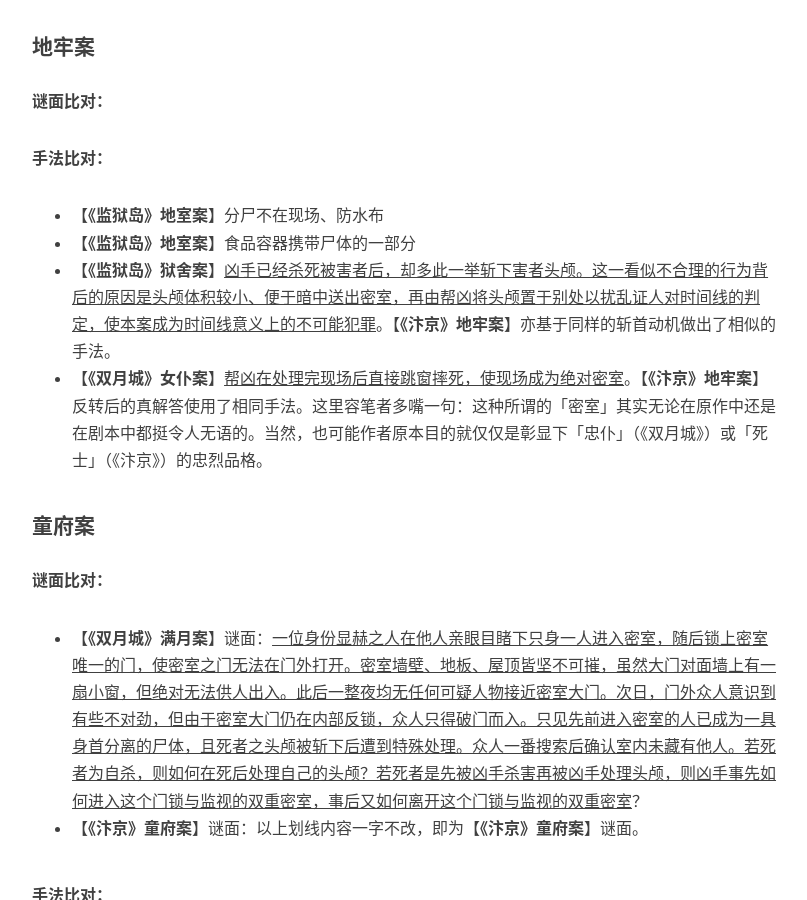
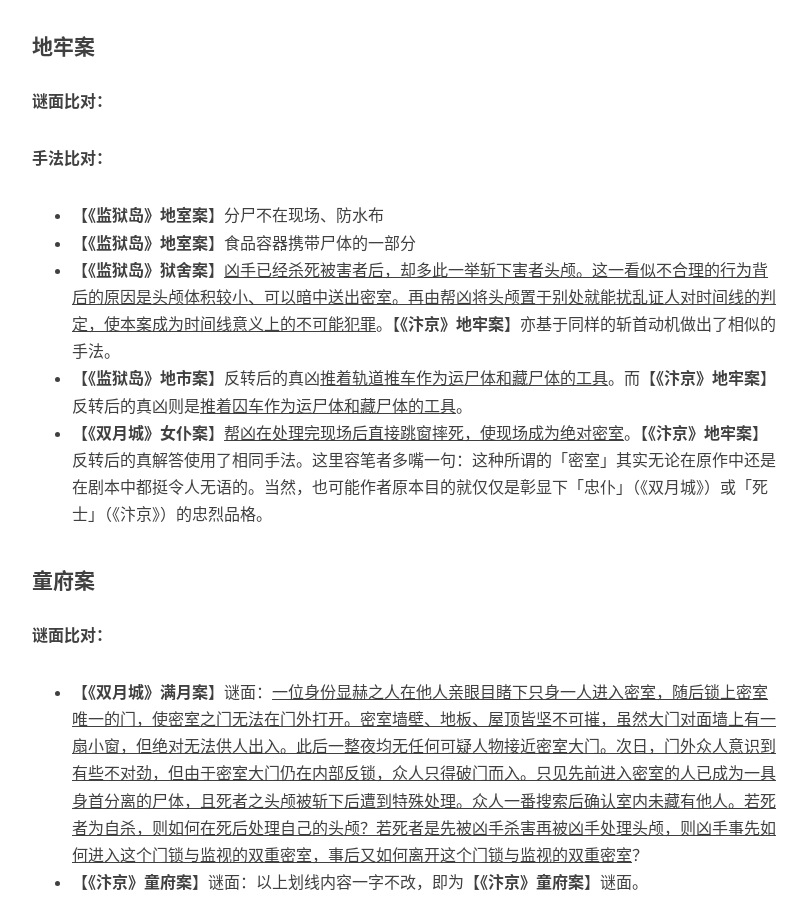
Before and after one commit to mysteryreview/mysteryreview.github.io, a Jekyll site: the page built from _posts/2024-05-31-北宋奇案.md, in a window 1280 px wide and 900 px high, scrolled down 2148 px. Shown: the whole window, without its empty margins (233-1040 px from the left). Built offline with Jekyll 4.4.1, drawn with Linux system fonts in a browser that asks for light colours; nearby versions of some CDN libraries; comment, search, counter and statistics services are not loaded.

Commit message:
Update 2024-05-31-北宋奇案.md

```diff
--- a/_posts/2024-05-31-北宋奇案.md
+++ b/_posts/2024-05-31-北宋奇案.md
@@ -60,7 +60,8 @@
 
 * 【**《监狱岛》地室案**】分尸不在现场、防水布
 * 【**《监狱岛》地室案**】食品容器携带尸体的一部分
-* 【**《监狱岛》狱舍案**】<u>凶手已经杀死被害者后，却多此一举斩下害者头颅。这一看似不合理的行为背后的原因是头颅体积较小、便于暗中送出密室，再由帮凶将头颅置于别处以扰乱证人对时间线的判定，使本案成为时间线意义上的不可能犯罪</u>。【**《汴京》地牢案**】亦基于同样的斩首动机做出了相似的手法。
+* 【**《监狱岛》狱舍案**】<u>凶手已经杀死被害者后，却多此一举斩下害者头颅。这一看似不合理的行为背后的原因是头颅体积较小、可以暗中送出密室。再由帮凶将头颅置于别处就能扰乱证人对时间线的判定，使本案成为时间线意义上的不可能犯罪</u>。【**《汴京》地牢案**】亦基于同样的斩首动机做出了相似的手法。
+* 【**《监狱岛》地市案**】反转后的真凶<u>推着轨道推车作为运尸体和藏尸体的工具</u>。而【**《汴京》地牢案**】反转后的真凶则是<u>推着囚车作为运尸体和藏尸体的工具</u>。
 * 【**《双月城》女仆案**】<u>帮凶在处理完现场后直接跳窗摔死，使现场成为绝对密室</u>。【**《汴京》地牢案**】反转后的真解答使用了相同手法。这里容笔者多嘴一句：这种所谓的「密室」其实无论在原作中还是在剧本中都挺令人无语的。当然，也可能作者原本目的就仅仅是彰显下「忠仆」（《双月城》）或「死士」（《汴京》）的忠烈品格。
 
 #### 童府案
```
